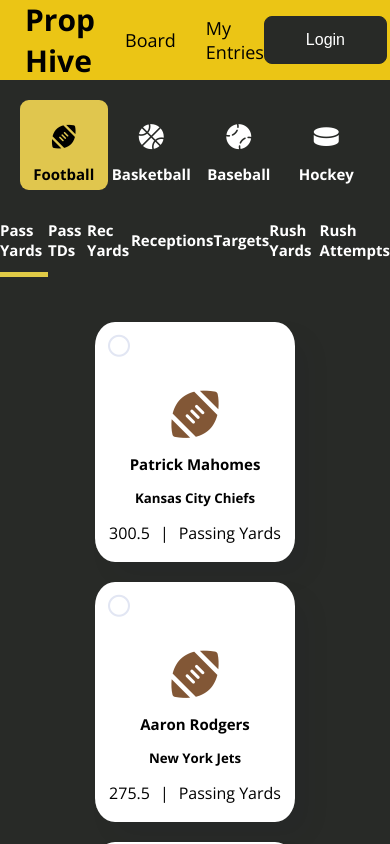
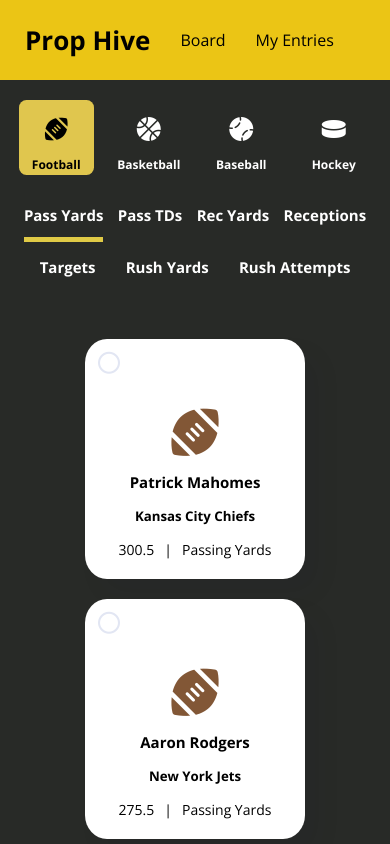
Before and after one commit to bartigue87/prop-dfs-site, a React (Vite) app: page / in a window 390 px wide. Shown: the top 844 px of the page. Built offline with nearby package versions, Linux system fonts and the light colour scheme.

Commit message:
add mobile styles

```diff
--- a/src/components/Header.jsx
+++ b/src/components/Header.jsx
@@ -10,8 +10,8 @@ export default function Header() {
           <p>My Entries</p>
         </div>
         <div className="right--header">
-          <button>Login</button>
-          <button>Sign Up</button>
+          <button disabled>Login</button>
+          <button disabled>Sign Up</button>
         </div>
       </header>
     </>
--- a/src/components/component-styles/Header.css
+++ b/src/components/component-styles/Header.css
@@ -42,3 +42,16 @@ header button {
   cursor: pointer;
   background-color: #282a27;
 }
+
+@media only screen and (max-width: 675px) {
+  .left--header h3 {
+    font-size: 26px;
+  }
+
+  .left--header p {
+    font-size: 16px;
+  }
+  header button {
+    display: none;
+  }
+}
--- a/src/components/component-styles/SportNav.css
+++ b/src/components/component-styles/SportNav.css
@@ -49,3 +49,19 @@
 .nav--input[type="radio"]:checked + label {
   color: black;
 }
+
+@media only screen and (max-width: 675px) {
+  .nav--container {
+    padding: 20px 10px;
+  }
+  .nav--tile {
+    width: 75px;
+    height: 75px;
+  }
+  .nav--icon {
+    font-size: 24px !important;
+  }
+  .nav--label h6 {
+    font-size: 12px;
+  }
+}
--- a/src/components/component-styles/Tile.css
+++ b/src/components/component-styles/Tile.css
@@ -1,6 +1,6 @@
 .tile {
   height: 240px;
-  width: 200px;
+  width: 220px;
   position: relative;
 }
 
@@ -66,4 +66,5 @@ label h6 {
 .projection {
   display: flex;
   gap: 10px;
+  font-size: 14px;
 }
--- a/src/index.css
+++ b/src/index.css
@@ -30,3 +30,12 @@ section {
   align-items: center;
   justify-content: space-evenly;
 }
+
+@media only screen and (max-width: 675px) {
+  .category--container {
+    flex-wrap: wrap;
+    width: 90%;
+    margin: 0 auto;
+    gap: 10px;
+  }
+}
```
Also changed, not shown: firebase.json.
